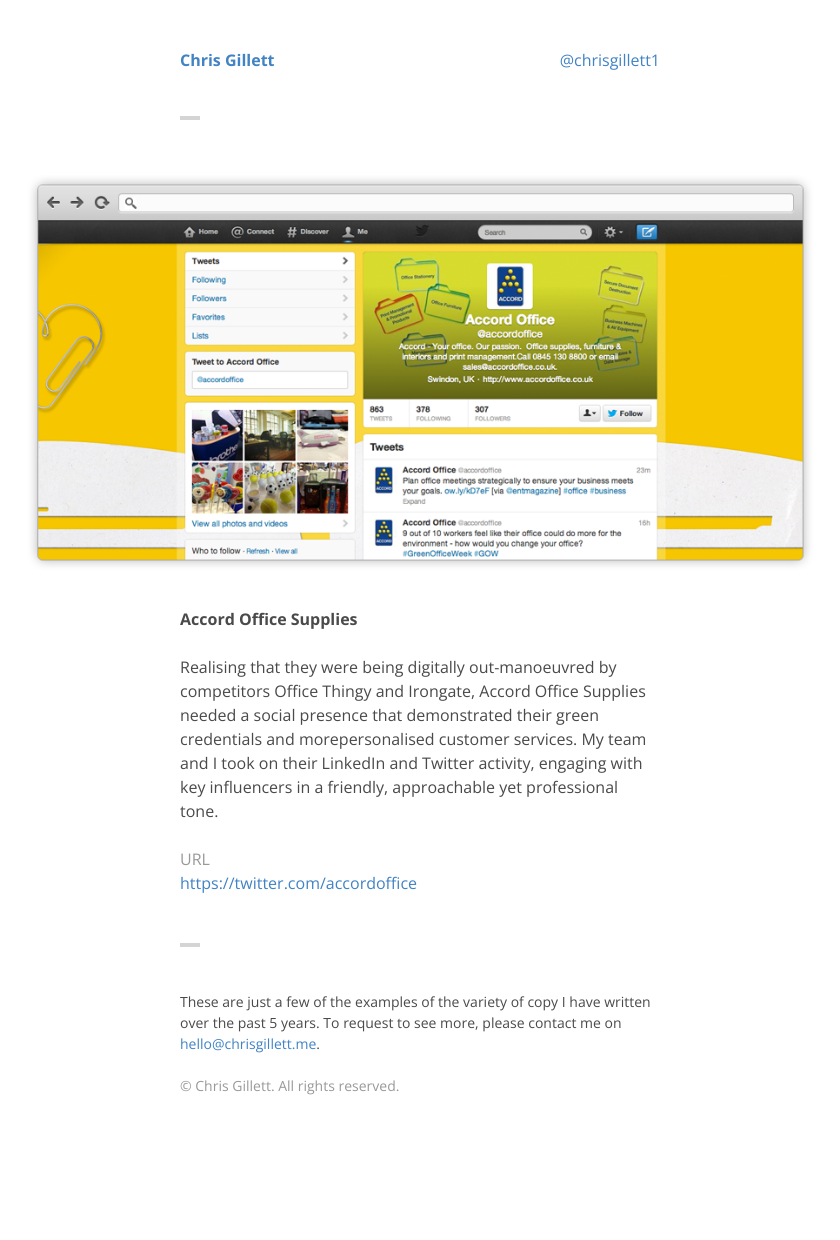
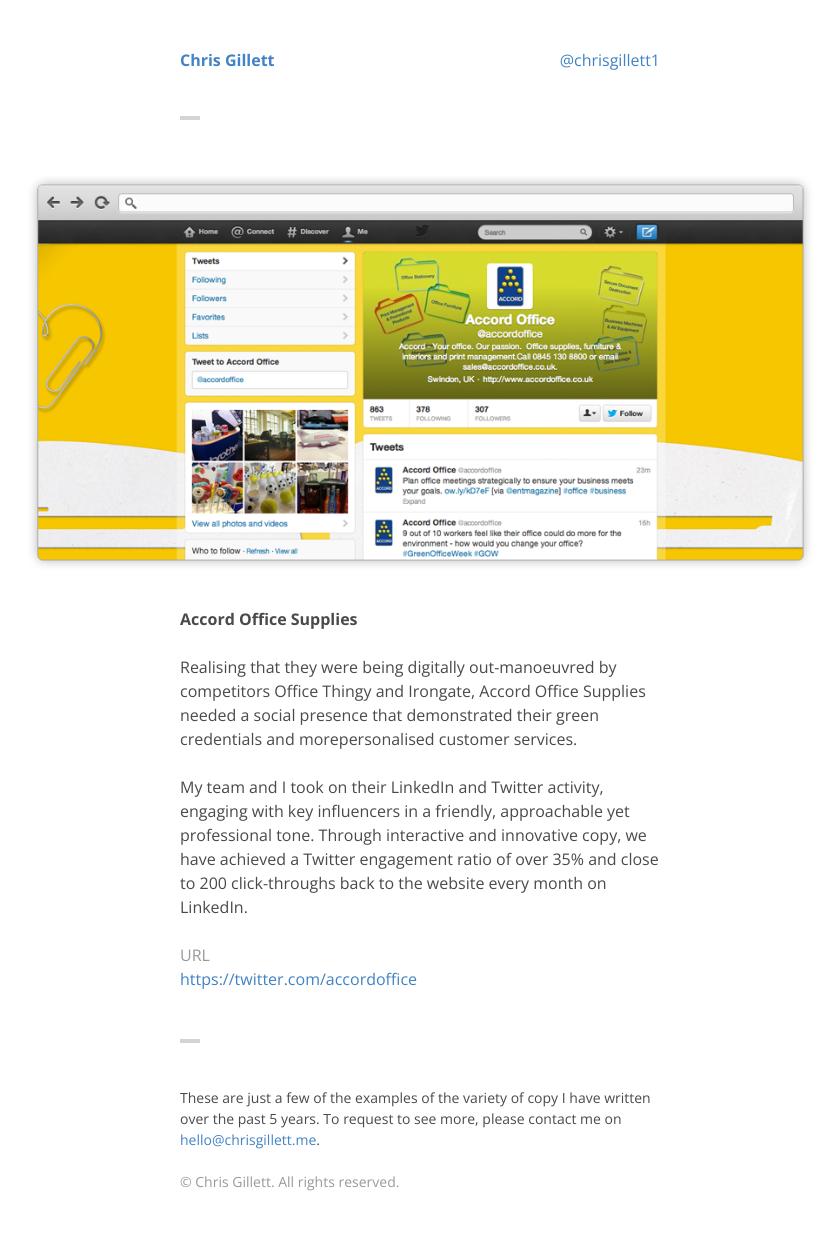
Before and after one commit to ChrisGillett/chrisgillett, a Jekyll site: the page built from _posts/2013-06-03-accord-office-supplies.md, in a window 1280 px wide. Shown: the whole page, without its empty margins (220-1060 px from the left). Built offline with Jekyll 4.4.1, drawn with Linux system fonts in a browser that asks for light colours; before the commit the page ends 1144 px from its top, so only the background shows below that.

Commit message:
Updated 2013-06-03-accord-office-supplies.md

```diff
--- a/_posts/2013-06-03-accord-office-supplies.md
+++ b/_posts/2013-06-03-accord-office-supplies.md
@@ -1,12 +1,13 @@
 ---
+published: true
 layout: post
 title: Accord Office Supplies
+image: "/img/accord-social-media.png"
+"external-url": "https://twitter.com/accordoffice"
+category: "social-media"
 
-image: /img/accord-social-media.png
-
-external-url: https://twitter.com/accordoffice
-
-category: social-media
 ---
 
-Realising that they were being digitally out-manoeuvred by competitors Office Thingy and Irongate, Accord Office Supplies needed a social presence that demonstrated their green credentials and morepersonalised customer services. My team and I took on their LinkedIn and Twitter activity, engaging with key influencers in a friendly, approachable yet professional tone.
+Realising that they were being digitally out-manoeuvred by competitors Office Thingy and Irongate, Accord Office Supplies needed a social presence that demonstrated their green credentials and morepersonalised customer services.
+
+My team and I took on their LinkedIn and Twitter activity, engaging with key influencers in a friendly, approachable yet professional tone. Through interactive and innovative copy, we have achieved a Twitter engagement ratio of over 35% and close to 200 click-throughs back to the website every month on LinkedIn.
```
